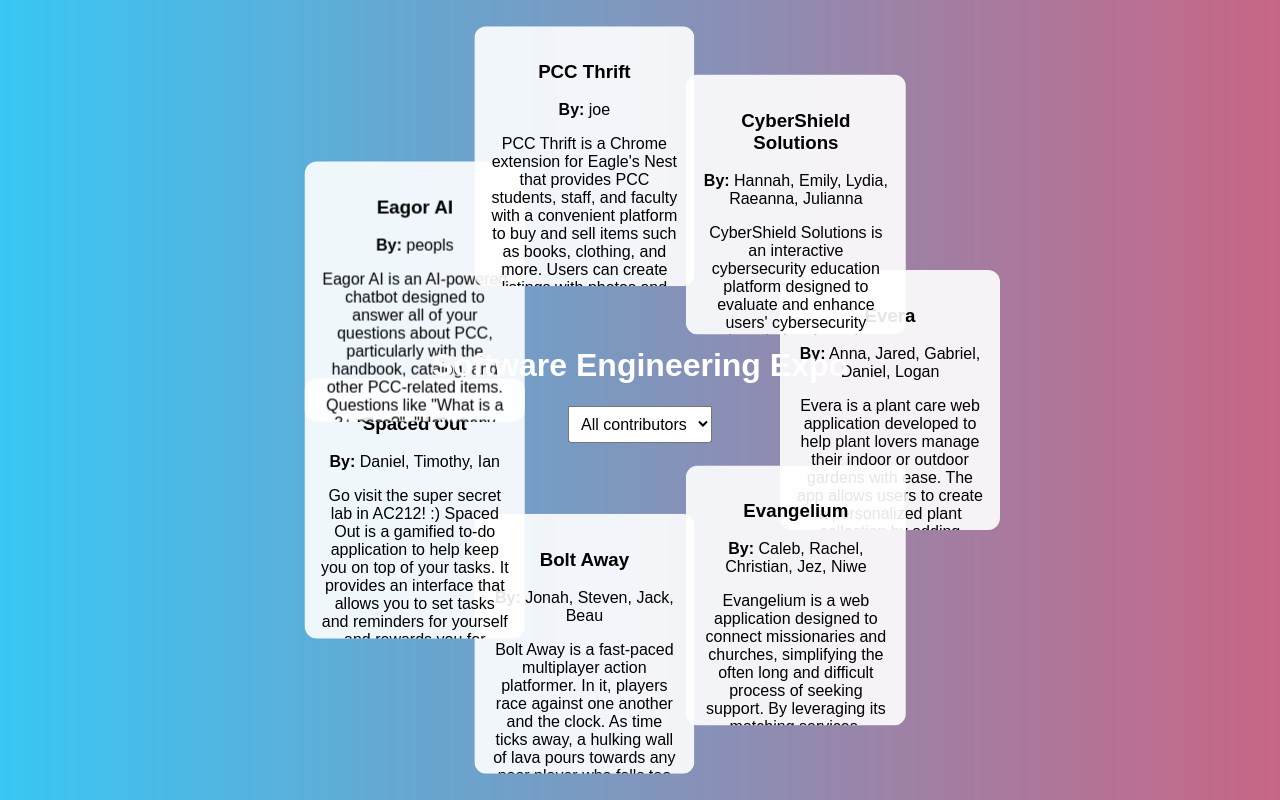
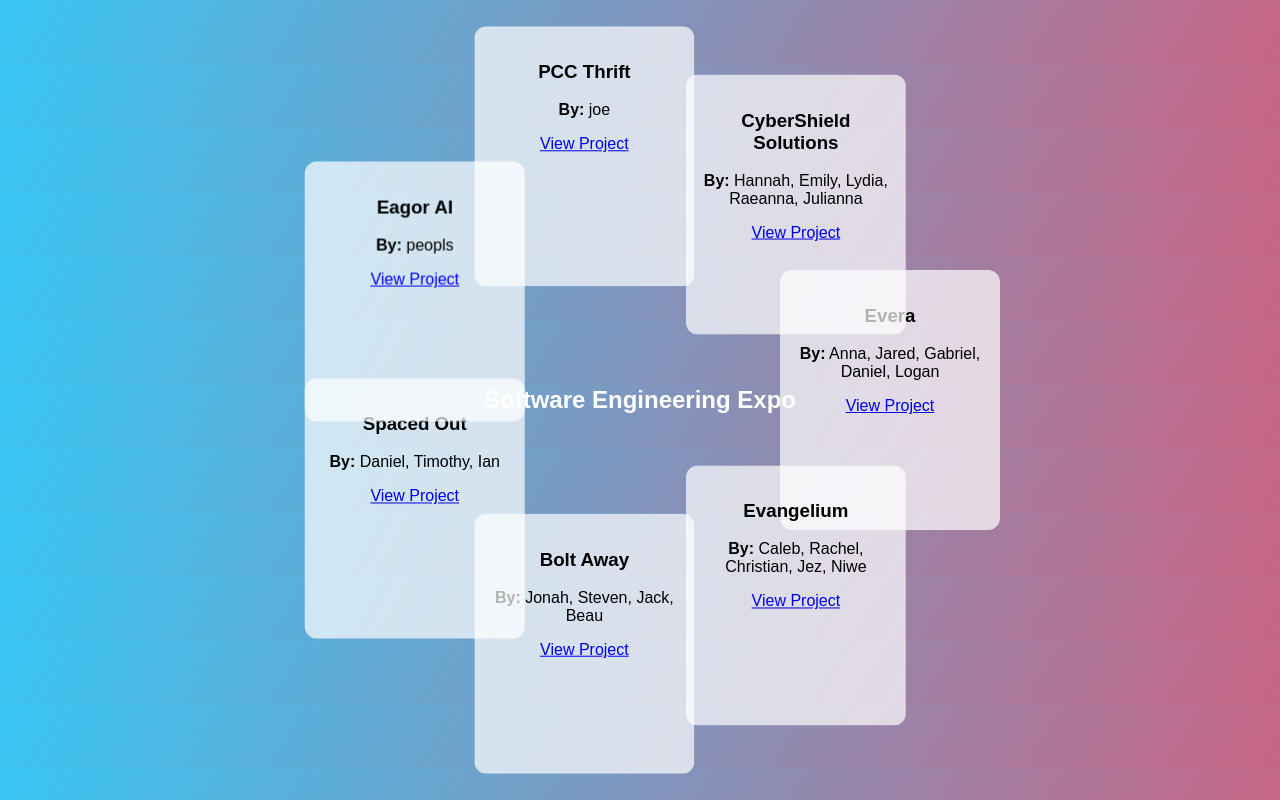
Before and after one commit to SEproject2025/expo-directory, a React (Create React App) app: page / in a window 1280 px wide. Built offline with nearby package versions, Linux system fonts and the light colour scheme; a web font is replaced by a local one.

Commit message:
Removed filter, and sized down logo.

```diff
--- a/src/App.css
+++ b/src/App.css
@@ -3,7 +3,7 @@
 body {
   margin: 0;
   font-family: "Hind Mysuru", sans-serif;
-  background: linear-gradient(to right, #38c6f4, #c86585);
+  background: linear-gradient(120deg, #38c6f4, #c86585);
 }
 
 .App {
@@ -36,7 +36,7 @@
   height: 260px;
   perspective: 1000px;
   backface-visibility: hidden;
-  background: rgba(255, 255, 255, 0.9);
+  background: rgba(255, 255, 255, 0.7);
   border-radius: 12px;
   padding: 1rem;
   box-sizing: border-box;
--- a/src/App.js
+++ b/src/App.js
@@ -78,16 +78,7 @@
   return (
     <div className="App">
       <div className="center-container">
-        <h1>Software Engineering Expo</h1>
-
-        <select onChange={(e) => setFilter(e.target.value)} value={filter}>
-          <option value="">All contributors</option>
-          {contributors.map((c) => (
-            <option key={c} value={c}>
-              {c}
-            </option>
-          ))}
-        </select>
+        <h2>Software Engineering Expo</h2>
       </div>
 
       <div className="rotating-container">
@@ -100,7 +91,7 @@
           >
             <h3>{project.title}</h3>
             <p><strong>By:</strong> {project.contributors.join(", ")}</p>
-            <p>{project.description}</p>
+
             <a href={project.link} target="_blank" rel="noreferrer">View Project</a>
           </div>
         ))}
```
